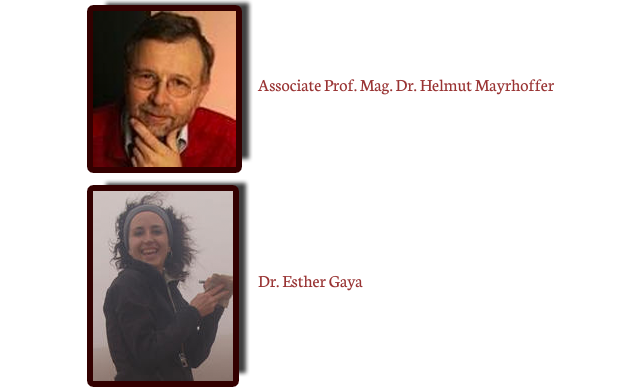
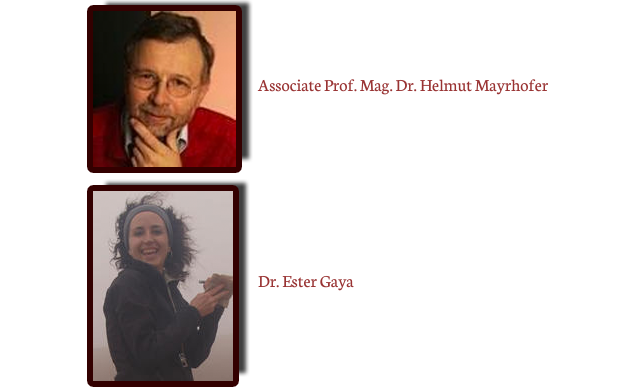
Before and after one commit to ferninfm/Hyperdiversity_project_webpage, a plain HTML site: page people.html in a window 1280 px wide. Shown: the part 741-1130 px from the top of the page, 24-664 px from the left. Drawn offline with Linux system fonts and the light colour scheme.

Commit message:
Update people.html
Correct misspelled names of Ester and Mayrhofer

```diff
--- a/people.html
+++ b/people.html
@@ -66,8 +66,8 @@
 			<ul class="ul-person-list hide-on-mobile">
 				<li class="li-person-list"><a href="https://scholar.google.at/citations?user=GQW5MFsAAAAJ&hl=en"><img src="./images/fer75.png"/>Dr. Fernando Fernández Mendoza</a></li>
 				<li class="li-person-list"><a href="http://www.uni-graz.at/martin.grube/"><img src="./images/martin75.png"/>Associate Prof. Mag. Dr. Martin Grube</a></li>
-				<li class="li-person-list"><a href="http://www.uni-graz.at/~mayrhof/Helmut_Mayrhofer/Helmut_Mayrhofer_Home.utf8.html"><img src="./images/helmut.png"/>Associate Prof. Mag. Dr. Helmut Mayrhoffer</a></li>
-				<li class="li-person-list"><a href="http://www.kew.org/science-conservation/research-data/science-directory/people/gaya-ester"><img src="./images/ester.png"/>Dr. Esther Gaya</a></li>
+				<li class="li-person-list"><a href="http://www.uni-graz.at/~mayrhof/Helmut_Mayrhofer/Helmut_Mayrhofer_Home.utf8.html"><img src="./images/helmut.png"/>Associate Prof. Mag. Dr. Helmut Mayrhofer</a></li>
+				<li class="li-person-list"><a href="http://www.kew.org/science-conservation/research-data/science-directory/people/gaya-ester"><img src="./images/ester.png"/>Dr. Ester Gaya</a></li>
 			</ul>
 			<ul class="ul-person-list hide-on-desktop">
 				<li class="li-person-list"><a href="https://scholar.google.at/citations?user=GQW5MFsAAAAJ&hl=en"><img src="./images/fer75.png"/></a></li>
@@ -75,9 +75,9 @@
 				<li class="li-person-list"><a href="http://www.uni-graz.at/martin.grube/"><img src="./images/martin75.png"/></a></li>
 				<li class="li-person-list"><a href="http://www.uni-graz.at/martin.grube/">Associate Prof. Mag. Dr. Martin Grube</a></li>
 				<li class="li-person-list"><a href="http://www.uni-graz.at/~mayrhof/Helmut_Mayrhofer/Helmut_Mayrhofer_Home.utf8.html"><img src="./images/helmut.png"/></a></li>
-				<li class="li-person-list"><a href="http://www.uni-graz.at/~mayrhof/Helmut_Mayrhofer/Helmut_Mayrhofer_Home.utf8.html">Associate Prof. Mag. Dr. Helmut Mayrhoffer</a></li>
+				<li class="li-person-list"><a href="http://www.uni-graz.at/~mayrhof/Helmut_Mayrhofer/Helmut_Mayrhofer_Home.utf8.html">Associate Prof. Mag. Dr. Helmut Mayrhofer</a></li>
 				<li class="li-person-list"><a href="http://www.kew.org/science-conservation/research-data/science-directory/people/gaya-ester"><img src="./images/ester.png"/></a></li>
-				<li class="li-person-list"><a href="http://www.kew.org/science-conservation/research-data/science-directory/people/gaya-ester">Dr. Esther Gaya</a></li>
+				<li class="li-person-list"><a href="http://www.kew.org/science-conservation/research-data/science-directory/people/gaya-ester">Dr. Ester Gaya</a></li>
 			</ul>
   	  	</p>
 </section>
```
